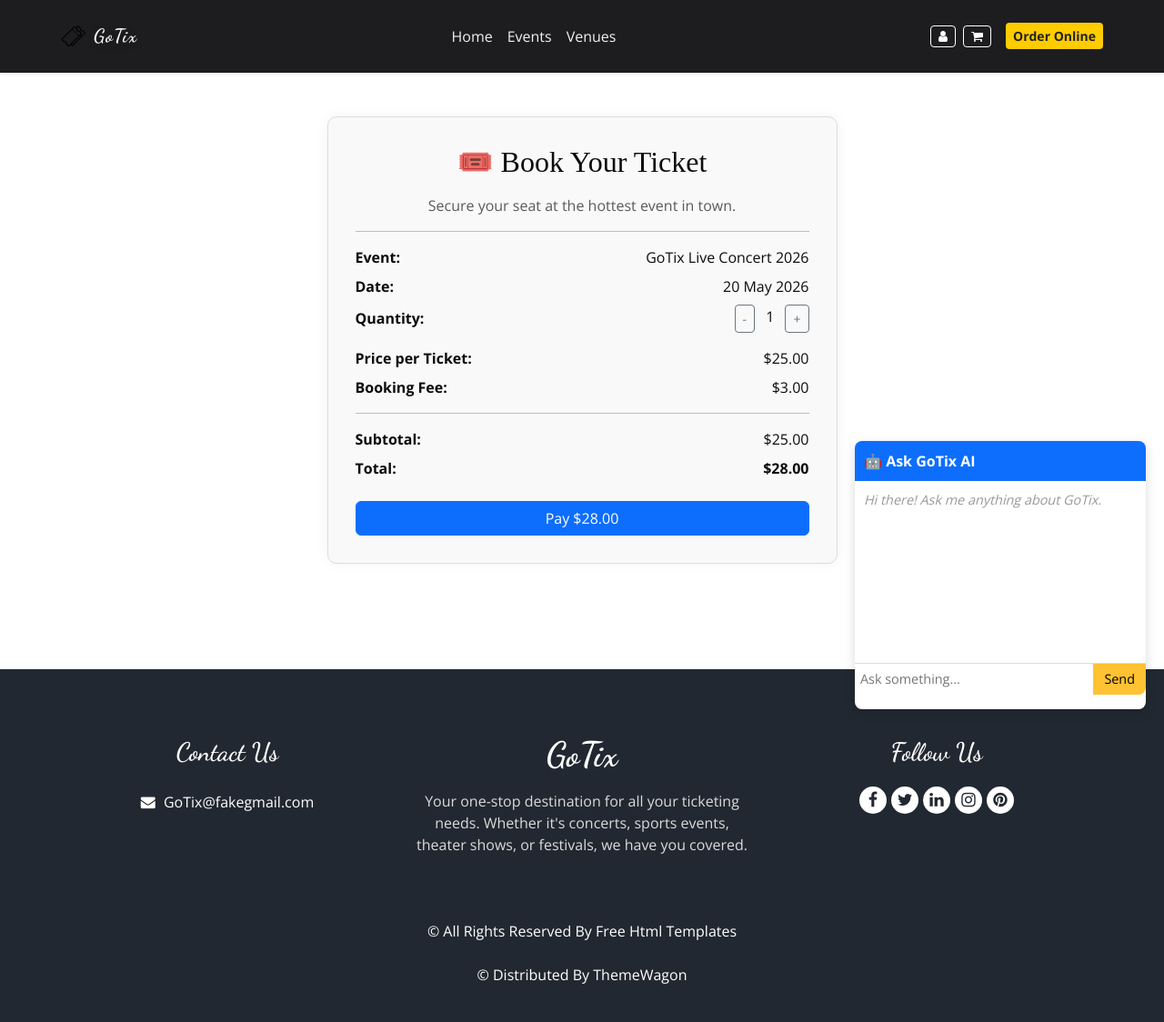
After one commit to ryantoh3112/ICT2216_Project, a Symfony app: template templates/payment/checkout.html.twig in a window 1280 px wide. The commit adds this page. Shown: the whole page at 91% size. Run offline with Twig, Linux system fonts and the light colour scheme; the template is opened without the code that fills it, so the values that code supplies are empty; some libraries are stand-ins or nearby versions.

Commit message:
stripe payment, added routes for shopping cart

```diff
--- a/composer.json
+++ b/composer.json
@@ -15,6 +15,7 @@
         "doctrine/orm": "^3.3",
         "phpdocumentor/reflection-docblock": "^5.6",
         "phpstan/phpdoc-parser": "^2.1",
+        "stripe/stripe-php": "^17.3",
         "symfony/asset": "7.2.*",
         "symfony/asset-mapper": "7.2.*",
         "symfony/console": "7.2.*",
--- a/templates/index/index.html.twig
+++ b/templates/index/index.html.twig
@@ -455,7 +455,7 @@
 
     <!-- end client section -->
 
-{% include 'chatbot.html.twig' %}
+{% include 'chatbot/chatbot.html.twig' %}
 
 
 
--- a/templates/navbar.html.twig
+++ b/templates/navbar.html.twig
@@ -77,7 +77,7 @@
                         <a href="/login" class="btn btn-outline-light btn-sm" title="Login">
                             <i class="fa fa-user"></i>
                         </a>
-                        <a class="btn btn-outline-light btn-sm" href="#" title="Cart">
+                        <a class="btn btn-outline-light btn-sm" href="/checkout" title="Cart">
                             <i class="fa fa-shopping-cart"></i>
                         </a>
                         <!-- <form class="form-inline d-inline-flex align-items-center mx-2" style="min-width: 0;">
--- /dev/null
+++ b/templates/payment/checkout.html.twig
@@ -0,0 +1,110 @@
+{% include 'navbar.html.twig' %}
+
+<div class="container mt-5 mb-5" style="min-height: 70vh;">
+    <div class="row justify-content-center">
+        <div class="col-md-8 col-lg-6">
+            <div style="border: 1px solid #ddd; border-radius: 10px; padding: 30px; background-color: #f9f9f9; box-shadow: 0 0 15px rgba(0,0,0,0.05);">
+                <h2 class="text-center mb-3" style="font-family: 'Playfair Display', serif;">🎟️ Book Your Ticket</h2>
+                <p class="text-center text-muted">Secure your seat at the hottest event in town.</p>
+
+                <hr>
+
+                <div class="d-flex justify-content-between mb-2">
+                    <span><strong>Event:</strong></span>
+                    <span>GoTix Live Concert 2026</span>
+                </div>
+                <div class="d-flex justify-content-between mb-2">
+                    <span><strong>Date:</strong></span>
+                    <span>20 May 2026</span>
+                </div>
+                <div class="d-flex justify-content-between mb-3 align-items-center">
+                    <span><strong>Quantity:</strong></span>
+                    <div>
+                        <button type="button" id="decrease" class="btn btn-outline-secondary btn-sm">-</button>
+                        <span id="ticket-count" class="mx-2">1</span>
+                        <button type="button" id="increase" class="btn btn-outline-secondary btn-sm">+</button>
+                    </div>
+                </div>
+
+                <!-- 🧾 Cost Breakdown -->
+                <div class="d-flex justify-content-between mb-2">
+                    <span><strong>Price per Ticket:</strong></span>
+                    <span>$25.00</span>
+                </div>
+                <div class="d-flex justify-content-between mb-2">
+                    <span><strong>Booking Fee:</strong></span>
+                    <span id="booking-fee-display">$3.00</span>
+                </div>
+
+                <hr>
+
+                <div class="d-flex justify-content-between mb-2">
+                    <span><strong>Subtotal:</strong></span>
+                    <span id="subtotal-display">$25.00</span>
+                </div>
+                <div class="d-flex justify-content-between mb-4">
+                    <span><strong>Total:</strong></span>
+                    <span><strong id="total-price">$28.00</strong></span>
+                </div>
+
+                <button id="checkout-button" class="btn btn-primary w-100">Pay $28.00</button>
+            </div>
+        </div>
+    </div>
+</div>
+
+{% include 'footer.html.twig' %}
+{% include 'chatbot/chatbot.html.twig' %}
+
+<script src="https://js.stripe.com/v3/"></script>
+<script>
+    const stripe = Stripe('{{ stripe_public_key }}');
+
+    const basePrice = 25;
+    const bookingFee = 3;
+    let quantity = 1;
+
+    const countDisplay = document.getElementById('ticket-count');
+    const subtotalDisplay = document.getElementById('subtotal-display');
+    const bookingFeeDisplay = document.getElementById('booking-fee-display');
+    const totalPriceDisplay = document.getElementById('total-price');
+    const checkoutButton = document.getElementById('checkout-button');
+
+    document.getElementById('increase').addEventListener('click', () => {
+        quantity++;
+        updatePrice();
+    });
+
+    document.getElementById('decrease').addEventListener('click', () => {
+        if (quantity > 1) {
+            quantity--;
+            updatePrice();
+        }
+    });
+
+    function updatePrice() {
+        const subtotal = basePrice * quantity;
+        const totalFee = bookingFee * quantity;
+        const total = subtotal + totalFee;
+
+        countDisplay.textContent = quantity;
+        subtotalDisplay.textContent = `$${subtotal.toFixed(2)}`;
+        bookingFeeDisplay.textContent = `$${totalFee.toFixed(2)}`;
+        totalPriceDisplay.textContent = `$${total.toFixed(2)}`;
+        checkoutButton.textContent = `Pay $${total.toFixed(2)}`;
+    }
+
+    checkoutButton.addEventListener('click', async () => {
+        const res = await fetch('/create-checkout-session', {
+            method: 'POST',
+            headers: { 'Content-Type': 'application/json' },
+            body: JSON.stringify({ quantity }) // send quantity to backend
+        });
+
+        const data = await res.json();
+        stripe.redirectToCheckout({ sessionId: data.id });
+    });
+
+    // Initialize total on load
+    updatePrice();
+</script>
```
Also changed, not shown: src/Controller/MainController.php (+43 -0 lines), src/Controller/PaymentController.php (added, +95 -0 lines), templates/payment/cancel.html.twig (added, +16 -0 lines), templates/payment/success.html.twig (added, +22 -0 lines), templates/chatbot/chatbot.html.twig (renamed from templates/chatbot.html.twig), 1 other file.
